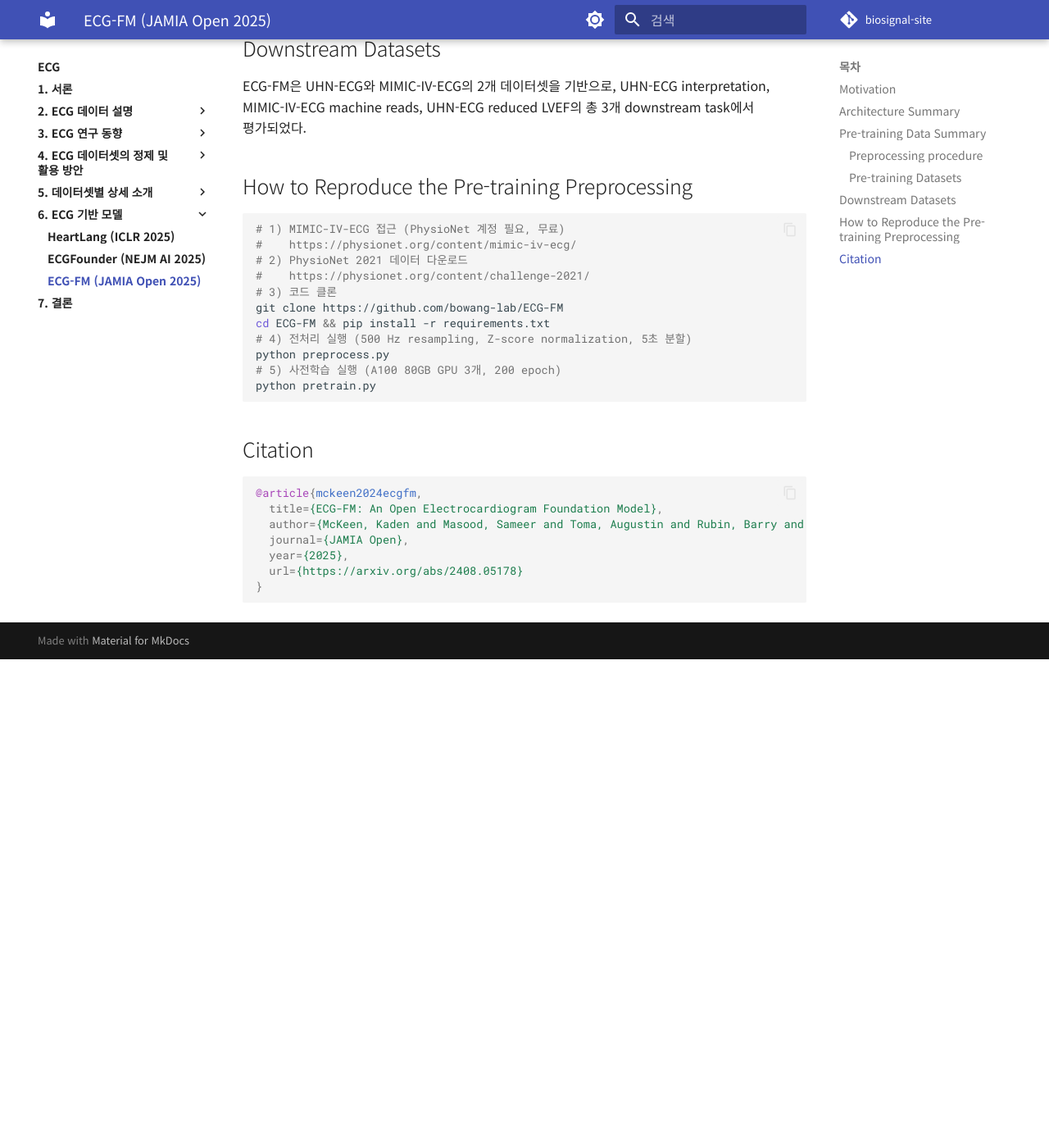
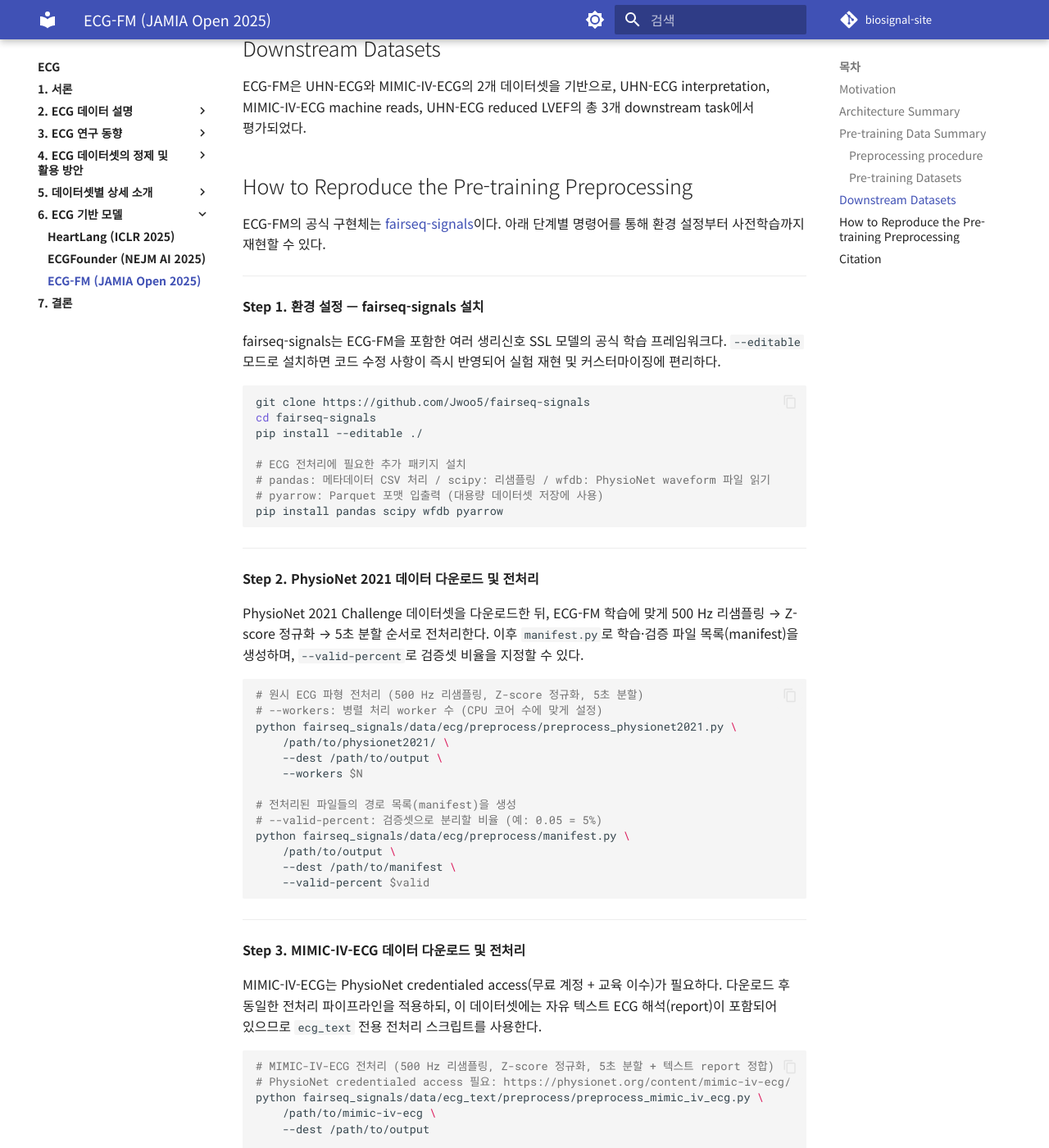
Before and after one commit to iwantjeonyeok/biosignal-site, an MkDocs documentation site: the page built from docs/ecg/6-ecg-기반-모델/ecg-fm.md, in a window 1280 px wide and 1400 px high, scrolled down 2012 px. Shown: the whole window at 82% size. Built offline with MkDocs 1.6.1 and Material for MkDocs 9.7.7, drawn with Linux system fonts in a browser that asks for light colours; comment, search, counter and statistics services are not loaded; before the commit the page ends 2816 px from its top, so only the background shows below that; some of the changed text lies outside the part shown.

Commit message:
Update ECG-FM How to Reproduce with fairseq-signals steps and Korean explanations
Co-Authored-By: Claude Sonnet 4.6 <noreply@anthropic.com>

````diff
--- a/docs/ecg/6-ecg-기반-모델/ecg-fm.md
+++ b/docs/ecg/6-ecg-기반-모델/ecg-fm.md
@@ -4,7 +4,7 @@
 > Kaden McKeen, Sameer Masood, Augustin Toma, Barry Rubin, Bo Wang. **JAMIA Open 2025.**
 
 - [Paper (arXiv)](https://arxiv.org/abs/2408.05178)
-- [Official code](https://github.com/bowang-lab/ECG-FM)
+- [Official code (fairseq-signals)](https://github.com/Jwoo5/fairseq-signals)
 
 ## Motivation
 
@@ -45,18 +45,80 @@ ECG-FM은 UHN-ECG와 MIMIC-IV-ECG의 2개 데이터셋을 기반으로, UHN-ECG
 
 ## How to Reproduce the Pre-training Preprocessing
 
+ECG-FM의 공식 구현체는 [fairseq-signals](https://github.com/Jwoo5/fairseq-signals)이다. 아래 단계별 명령어를 통해 환경 설정부터 사전학습까지 재현할 수 있다.
+
+---
+
+**Step 1. 환경 설정 — fairseq-signals 설치**
+
+fairseq-signals는 ECG-FM을 포함한 여러 생리신호 SSL 모델의 공식 학습 프레임워크다. `--editable` 모드로 설치하면 코드 수정 사항이 즉시 반영되어 실험 재현 및 커스터마이징에 편리하다.
+
 ```bash
-# 1) MIMIC-IV-ECG 접근 (PhysioNet 계정 필요, 무료)
-#    https://physionet.org/content/mimic-iv-ecg/
-# 2) PhysioNet 2021 데이터 다운로드
-#    https://physionet.org/content/challenge-2021/
-# 3) 코드 클론
-git clone https://github.com/bowang-lab/ECG-FM
-cd ECG-FM && pip install -r requirements.txt
-# 4) 전처리 실행 (500 Hz resampling, Z-score normalization, 5초 분할)
-python preprocess.py
-# 5) 사전학습 실행 (A100 80GB GPU 3개, 200 epoch)
-python pretrain.py
+git clone https://github.com/Jwoo5/fairseq-signals
+cd fairseq-signals
+pip install --editable ./
+
+# ECG 전처리에 필요한 추가 패키지 설치
+# pandas: 메타데이터 CSV 처리 / scipy: 리샘플링 / wfdb: PhysioNet waveform 파일 읽기
+# pyarrow: Parquet 포맷 입출력 (대용량 데이터셋 저장에 사용)
+pip install pandas scipy wfdb pyarrow
+```
+
+---
+
+**Step 2. PhysioNet 2021 데이터 다운로드 및 전처리**
+
+PhysioNet 2021 Challenge 데이터셋을 다운로드한 뒤, ECG-FM 학습에 맞게 500 Hz 리샘플링 → Z-score 정규화 → 5초 분할 순서로 전처리한다. 이후 `manifest.py`로 학습·검증 파일 목록(manifest)을 생성하며, `--valid-percent`로 검증셋 비율을 지정할 수 있다.
+
+```bash
+# 원시 ECG 파형 전처리 (500 Hz 리샘플링, Z-score 정규화, 5초 분할)
+# --workers: 병렬 처리 worker 수 (CPU 코어 수에 맞게 설정)
+python fairseq_signals/data/ecg/preprocess/preprocess_physionet2021.py \
+    /path/to/physionet2021/ \
+    --dest /path/to/output \
+    --workers $N
+
+# 전처리된 파일들의 경로 목록(manifest)을 생성
+# --valid-percent: 검증셋으로 분리할 비율 (예: 0.05 = 5%)
+python fairseq_signals/data/ecg/preprocess/manifest.py \
+    /path/to/output \
+    --dest /path/to/manifest \
+    --valid-percent $valid
+```
+
+---
+
+**Step 3. MIMIC-IV-ECG 데이터 다운로드 및 전처리**
+
+MIMIC-IV-ECG는 PhysioNet credentialed access(무료 계정 + 교육 이수)가 필요하다. 다운로드 후 동일한 전처리 파이프라인을 적용하되, 이 데이터셋에는 자유 텍스트 ECG 해석(report)이 포함되어 있으므로 `ecg_text` 전용 전처리 스크립트를 사용한다.
+
+```bash
+# MIMIC-IV-ECG 전처리 (500 Hz 리샘플링, Z-score 정규화, 5초 분할 + 텍스트 report 정합)
+# PhysioNet credentialed access 필요: https://physionet.org/content/mimic-iv-ecg/
+python fairseq_signals/data/ecg_text/preprocess/preprocess_mimic_iv_ecg.py \
+    /path/to/mimic-iv-ecg \
+    --dest /path/to/output
+
+# manifest 생성 (학습/검증 파일 목록)
+python fairseq_signals/data/ecg_text/preprocess/manifest.py \
+    /path/to/output \
+    --dest /path/to/manifest \
+    --valid-percent $valid
+```
+
+---
+
+**Step 4. WCR 사전학습 실행**
+
+WCR(W2V + CMSC + RLM) 사전학습은 `fairseq-hydra-train` 명령어로 실행한다. 설정 파일(`w2v_cmsc_rlm`)은 wav2vec 2.0 masking loss, CMSC contrastive loss, RLM(Random Lead Masking)을 동시에 적용하는 hybrid SSL 구성을 정의한다. 논문 기준 A100 80GB GPU 3개, 200 epoch 학습.
+
+```bash
+# WCR hybrid SSL 사전학습 실행
+# --config-dir: Hydra 설정 파일 디렉토리
+# --config-name: 사용할 설정 파일명 (w2v_cmsc_rlm = W2V + CMSC + RLM 조합)
+fairseq-hydra-train \
+    --config-dir examples/w2v_cmsc/config/pretraining \
+    --config-name w2v_cmsc_rlm
 ```
 
 ## Citation
````
